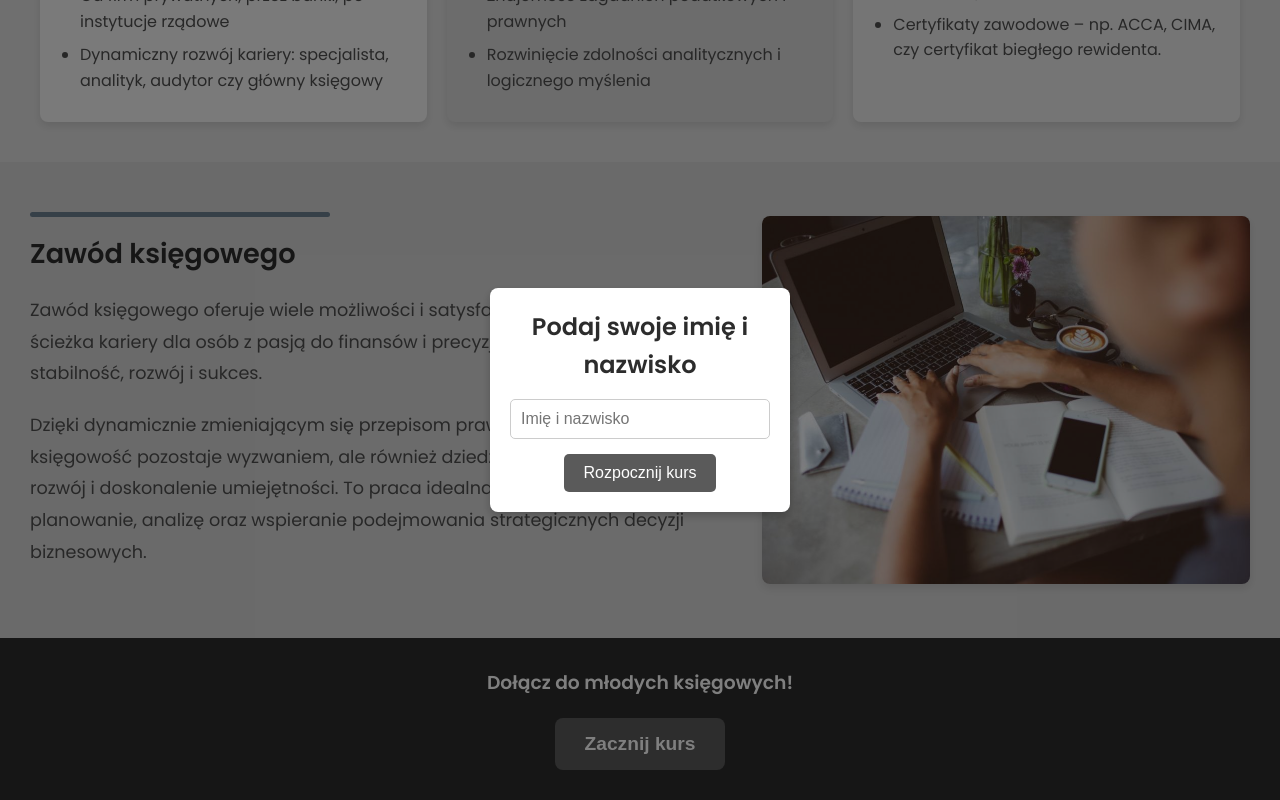
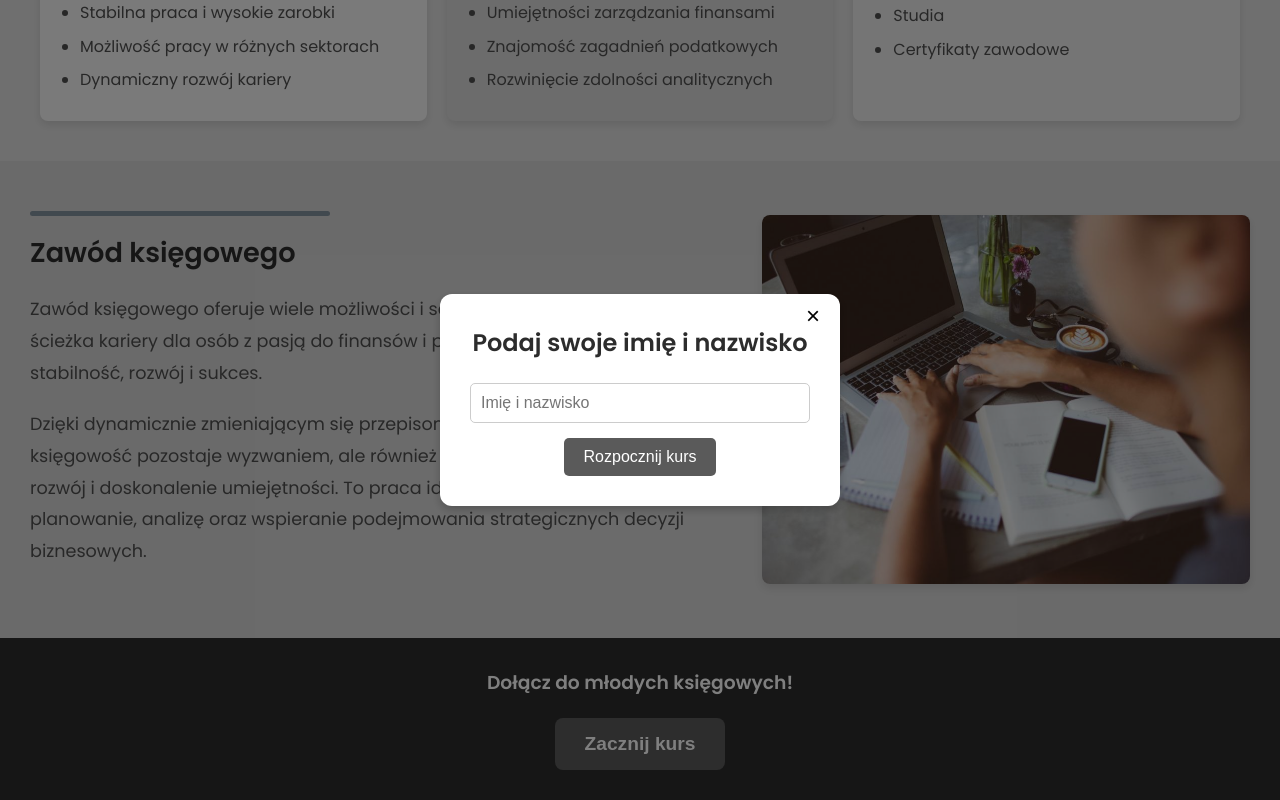
Before and after one commit to sobonkarol/kurs_karolina, a React (Create React App) app in the folder szkolenie_kurs/: page / in a window 1280 px wide. Both pictures are taken after a click on the button "Zacznij kurs". Built offline with nearby package versions, Linux system fonts and the light colour scheme.

Commit message:
home fix

```diff
--- a/szkolenie_kurs/src/components/Home.js
+++ b/szkolenie_kurs/src/components/Home.js
@@ -21,14 +21,14 @@ const HeroSection = styled.div`
   display: flex;
   justify-content: center;
   align-items: center;
-  height: 60vh;
+  height: 55vh;
   background: linear-gradient(rgba(0, 0, 0, 0.5), rgba(0, 0, 0, 0.5)), url(${backgroundImage}) no-repeat center center;
   background-size: cover;
   color: white;
 `;
 
 const HeroTitle = styled.h1`
-  font-size: 2.5rem;
+  font-size: 2.2rem;
   padding: 20px;
   background-color: rgba(0, 0, 0, 0.7);
   border-radius: 8px;
@@ -85,8 +85,8 @@ const InfoBox = styled.div`
 const CareerSection = styled.div`
   display: flex;
   align-items: center;
-  justify-content: center; /* Wyśrodkowanie poziome */
-  padding: 50px 30px; /* Większy odstęp */
+  justify-content: center;
+  padding: 50px 30px;
   background-color: #d6d6d6;
 
   @media (max-width: 768px) {
@@ -96,12 +96,11 @@ const CareerSection = styled.div`
 `;
 
 const DecorativeBar = styled.div`
-  width: 300px; /* Szerokość paska */
-  height: 5px; /* Wysokość paska */
-  background-color:rgb(108, 129, 146); /* Kolor paska */
-  margin-bottom: 15px; /* Odstęp od tekstu */
-  border-radius: 5px; /* Zaokrąglenie brzegów */
-  margin-left: 0; /* Pasek wyrównany do początku tekstu */
+  width: 300px;
+  height: 5px;
+  background-color:rgb(132, 147, 159);
+  margin-bottom: 15px;
+  border-radius: 5px;
 
   @media (max-width: 768px) {
     margin-left: auto;
@@ -133,12 +132,12 @@ const CareerText = styled.div`
 `;
 
 const CareerImage = styled.img`
-  width: 40%; /* Trochę większy obraz */
+  width: 40%;
   border-radius: 8px;
   box-shadow: 0 4px 8px rgba(0, 0, 0, 0.1);
 
   @media (max-width: 768px) {
-    width: 80%; /* Dopasowanie dla urządzeń mobilnych */
+    width: 80%;
   }
 `;
 
@@ -186,15 +185,16 @@ const PopupContainer = styled.div`
 
 const PopupContent = styled.div`
   background: #ffffff;
-  padding: 20px;
-  border-radius: 8px;
+  padding: 30px;
+  border-radius: 12px;
   text-align: center;
   box-shadow: 0 4px 8px rgba(0, 0, 0, 0.2);
-  width: 300px;
+  width: 400px;
+  position: relative;
 
   h3 {
     font-size: 1.5rem;
-    margin-bottom: 15px;
+    margin-bottom: 20px;
     color: #2c2c2c;
   }
 
@@ -221,6 +221,19 @@ const PopupContent = styled.div`
       background-color: #424242;
     }
   }
+`;
+
+const CloseButton = styled.button`
+  position: absolute;
+  top: 0px;
+  right: 0px;
+  background: none !important; /* Wymuszenie braku tła */
+  border: none !important; /* Wymuszenie braku obramowania */
+  font-size: 1.5rem !important; /* Wymuszenie rozmiaru krzyżyka */
+  color: black !important; /* Wymuszenie koloru */
+  cursor: pointer;
+  padding: 0;
+  line-height: 1;
 `;
 
 const Home = () => {
@@ -252,8 +265,8 @@ const Home = () => {
           <h3>Dlaczego warto zainteresować się księgowością?</h3>
           <ul>
             <li>Stabilna praca i wysokie zarobki</li>
-            <li>Możliwość pracy w różnych sektorach. Od firm prywatnych, przez banki, po instytucje rządowe</li>
-            <li>Dynamiczny rozwój kariery: specjalista, analityk, audytor czy główny księgowy</li>
+            <li>Możliwość pracy w różnych sektorach</li>
+            <li>Dynamiczny rozwój kariery</li>
           </ul>
         </InfoBox>
 
@@ -261,9 +274,9 @@ const Home = () => {
           <FaLightbulb />
           <h3>Co zyskujesz ucząc się księgowości?</h3>
           <ul>
-            <li>Umiejętności zarządzania finansami osobistymi i firmowymi</li>
-            <li>Znajomość zagadnień podatkowych i prawnych</li>
-            <li>Rozwinięcie zdolności analitycznych i logicznego myślenia</li>
+            <li>Umiejętności zarządzania finansami</li>
+            <li>Znajomość zagadnień podatkowych</li>
+            <li>Rozwinięcie zdolności analitycznych</li>
           </ul>
         </InfoBox>
 
@@ -271,9 +284,9 @@ const Home = () => {
           <FaGraduationCap />
           <h3>Jak wygląda ścieżka edukacyjna?</h3>
           <ul>
-             <li>Szkoła średnia – przedmioty związane z podstawami ekonomii i rachunkowości.</li>
-             <li>Studia – kierunki takie jak księgowość, finanse czy ekonomia.</li>
-             <li>Certyfikaty zawodowe – np. ACCA, CIMA, czy certyfikat biegłego rewidenta.</li>
+            <li>Szkoła średnia</li>
+            <li>Studia</li>
+            <li>Certyfikaty zawodowe</li>
           </ul>
         </InfoBox>
       </InfoSection>
@@ -281,7 +294,7 @@ const Home = () => {
       {/* Sekcja 3 */}
       <CareerSection>
         <CareerText>
-    <DecorativeBar /> {/* Dodanie ozdobnego paska */}
+          <DecorativeBar />
           <h3>Zawód księgowego</h3>
           <p>
             Zawód księgowego oferuje wiele możliwości i satysfakcji zawodowej. To ścieżka kariery dla osób z pasją do finansów i precyzji, zapewniająca stabilność, rozwój i sukces.
@@ -302,6 +315,7 @@ const Home = () => {
       {showPopup && (
         <PopupContainer>
 <PopupContent>
+  <CloseButton onClick={() => setShowPopup(false)}>×</CloseButton>
   <h3>Podaj swoje imię i nazwisko</h3>
   <input
     type="text"
```
Lines whose indentation alone changed are shown as unchanged.
